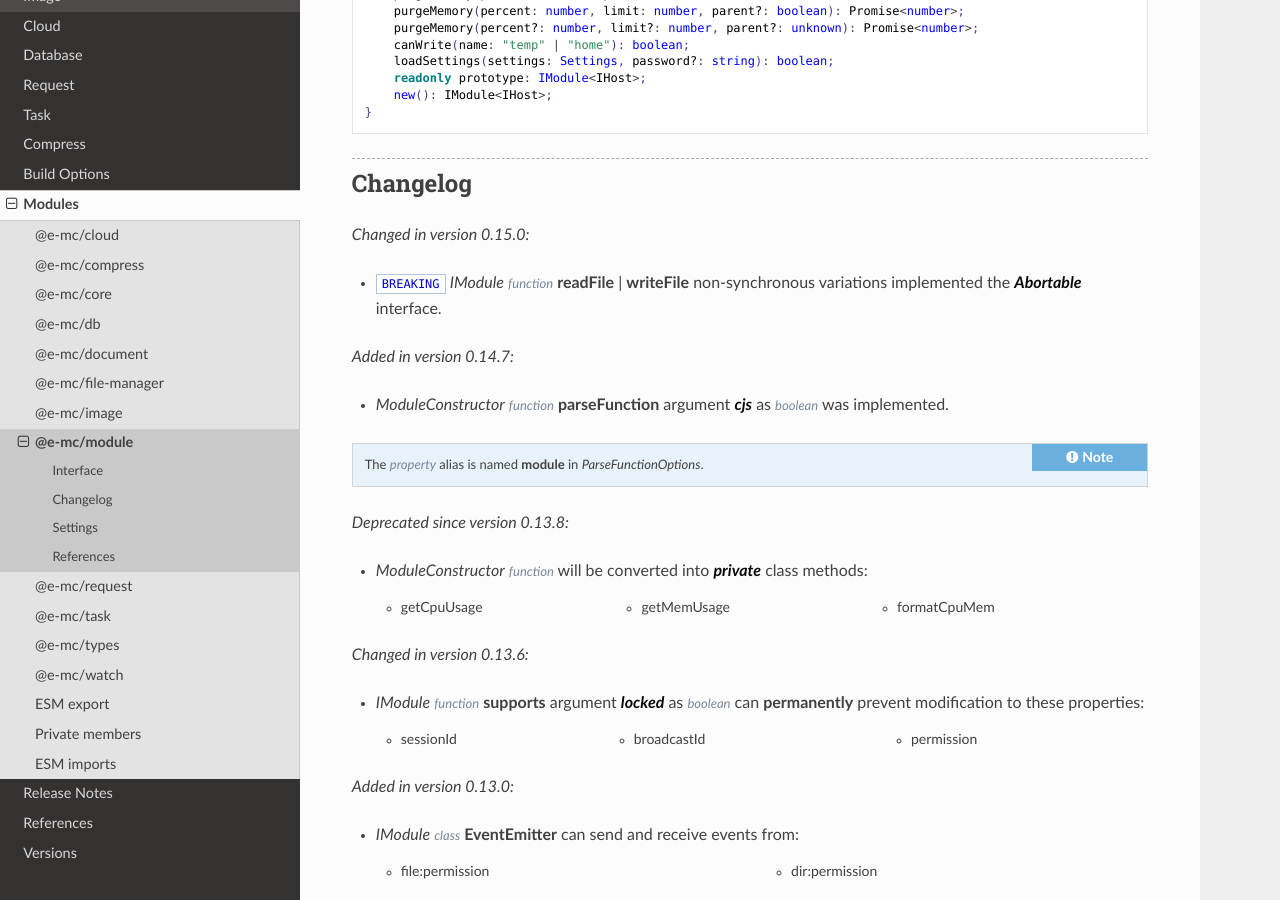
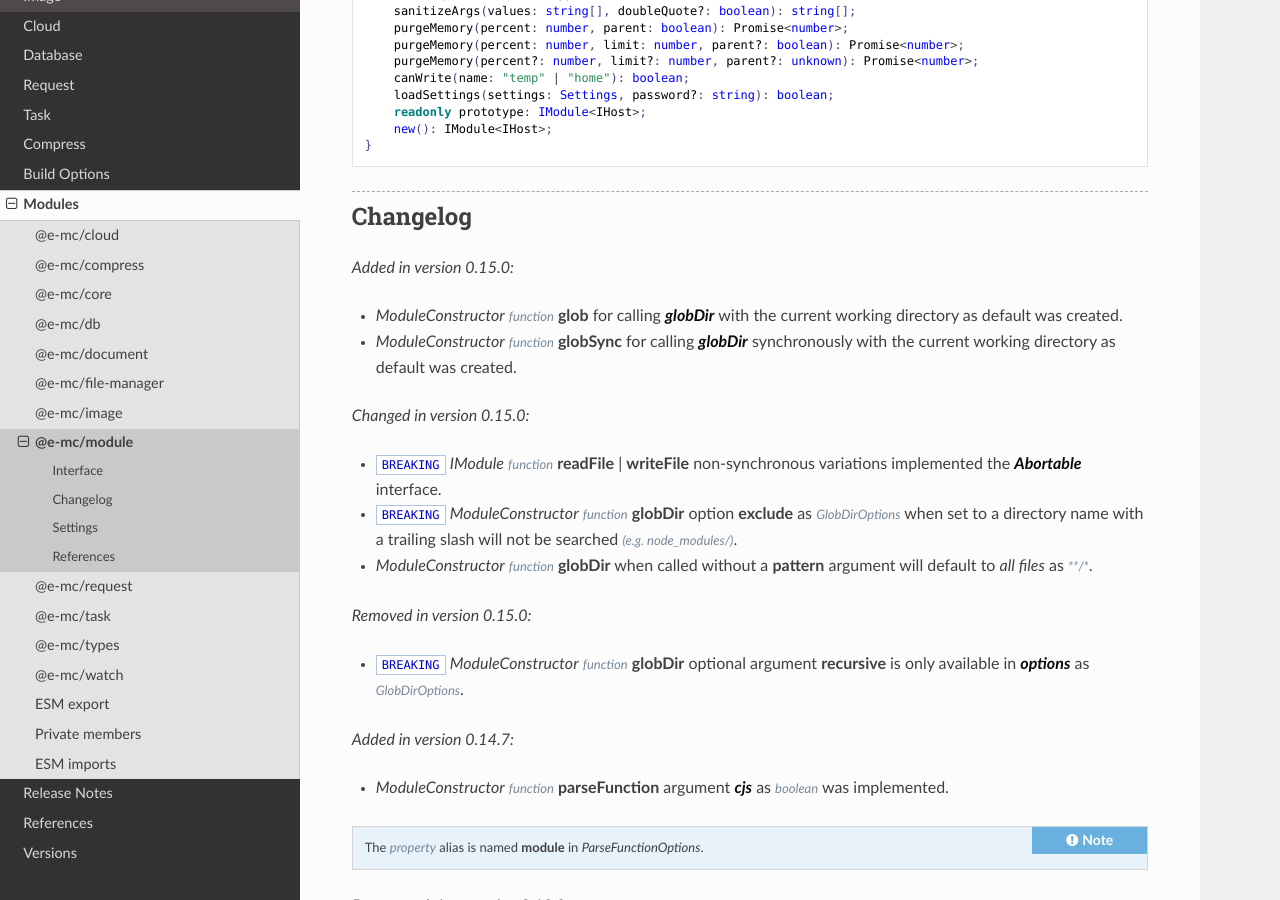
Before and after one commit to anpham6/chrome-docs, a Sphinx documentation site: the page built from source/modules/module.rst, in a window 1280 px wide and 900 px high, scrolled down 4302 px. Built offline with Sphinx 7.4.7 and the Read the Docs theme 3.1.0, drawn with Linux system fonts in a browser that asks for light colours; some of the changed text lies outside the part shown.

```diff
--- a/source/modules/file-manager.rst
+++ b/source/modules/file-manager.rst
@@ -183,6 +183,10 @@ Interface
 
 Changelog
 =========
+
+.. versionchanged:: 0.15.0
+
+  - ``BREAKING`` *FileManagerConstructor* :alt:`function` **writeChecksum** | **verifyChecksum** will no longer perform a recursive search when using ":lower:`./*.js`" instead of ":lower:`*.js`" or ":lower:`**/*.js`".
 
 .. versionadded:: 0.14.1
 
--- a/source/modules/module.rst
+++ b/source/modules/module.rst
@@ -216,8 +216,10 @@ Interface
       removeDir(value: string | URL, empty?: boolean, recursive?: boolean): boolean;
       copyDir(src: string | URL, dest: string | URL, move?: boolean, recursive?: boolean): Promise<CopyDirResult>;
       copyDir(src: string | URL, dest: string | URL, options?: CopyDirOptions): Promise<CopyDirResult>;
-      globDir(src: string | URL, pattern: string | string[], recursive: boolean | number): Promise<string[]>;
-      globDir(src: string | URL, pattern: string | string[], options?: GlobDirOptions): Promise<string[]>;
+      glob(pattern: string | string[], options?: GlobDirOptions): Promise<string[]>;
+      globSync(pattern: string | string[], options?: GlobDirOptions): string[];
+      globDir(src: string | URL, options?: GlobDirOptions): Promise<string[]>;
+      globDir(src: string | URL, pattern?: string | string[], options?: GlobDirOptions): Promise<string[]>;
       renameFile(src: string | URL, dest: string | URL, throws?: boolean): boolean;
       streamFile(value: string | URL, cache: boolean): Promise<Buffer | string>;
       streamFile(value: string | URL, options: ReadBufferOptions): Promise<Buffer | string>;
@@ -262,9 +264,20 @@ Interface
 Changelog
 =========
 
+.. versionadded:: 0.15.0
+
+  - *ModuleConstructor* :alt:`function` **glob** for calling :target:`globDir` with the current working directory as default was created.
+  - *ModuleConstructor* :alt:`function` **globSync** for calling :target:`globDir` synchronously with the current working directory as default was created.
+
 .. versionchanged:: 0.15.0
 
   - ``BREAKING`` *IModule* :alt:`function` **readFile** | **writeFile** non-synchronous variations implemented the :target:`Abortable` interface.
+  - ``BREAKING`` *ModuleConstructor* :alt:`function` **globDir** option **exclude** as :alt:`GlobDirOptions` when set to a directory name with a trailing slash will not be searched :alt:`(e.g. node_modules/)`.
+  - *ModuleConstructor* :alt:`function` **globDir** when called without a **pattern** argument will default to *all files* as :alt:`**/*`.
+
+.. versionremoved:: 0.15.0
+
+  - ``BREAKING`` *ModuleConstructor* :alt:`function` **globDir** optional argument **recursive** is only available in :target:`options` as :alt:`GlobDirOptions`.
 
 .. versionadded:: 0.14.7
 
```
Also changed, not shown: other parts of source/modules/module.rst (+2 -2 lines), source/release_notes/removed.rst (+7 -0 lines).
